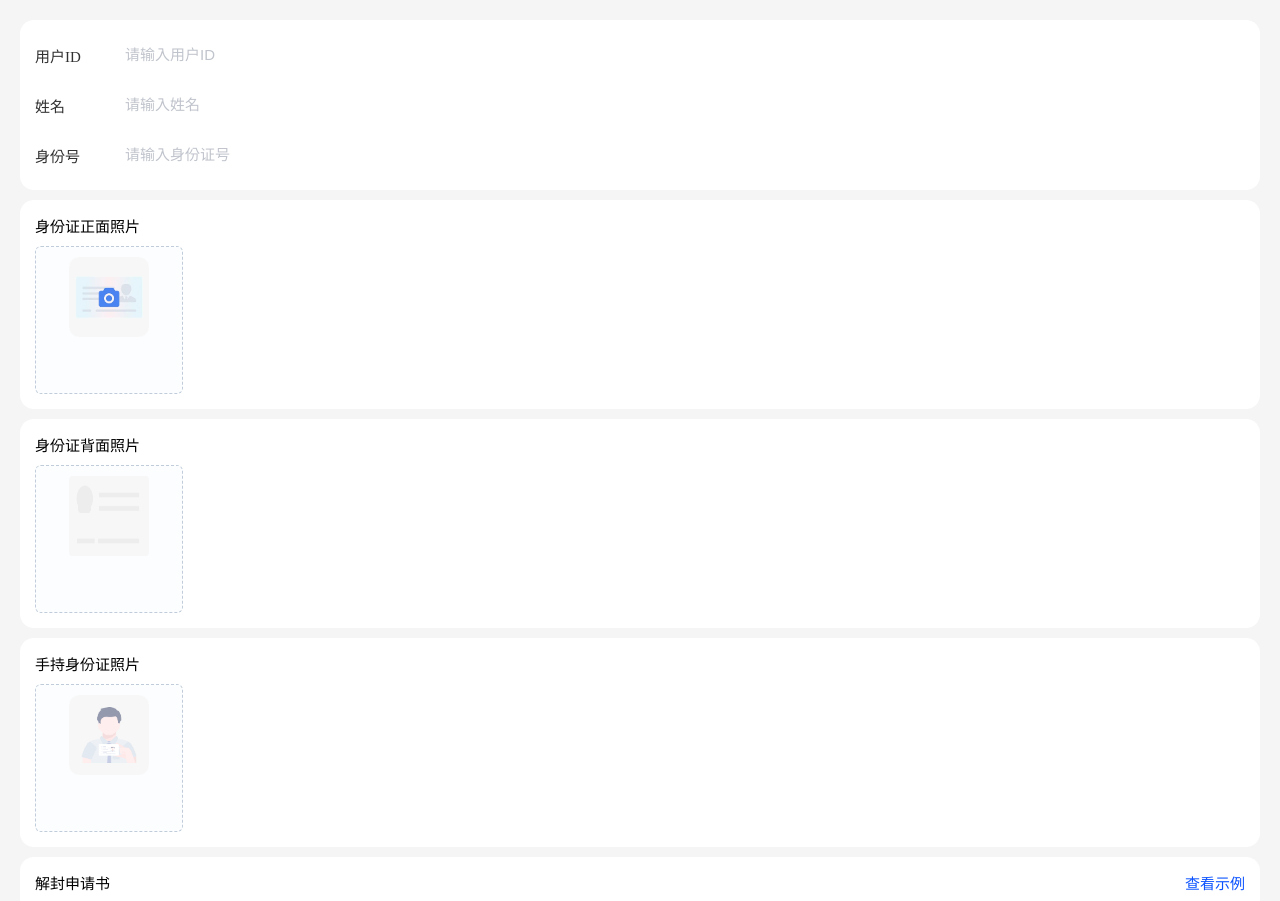
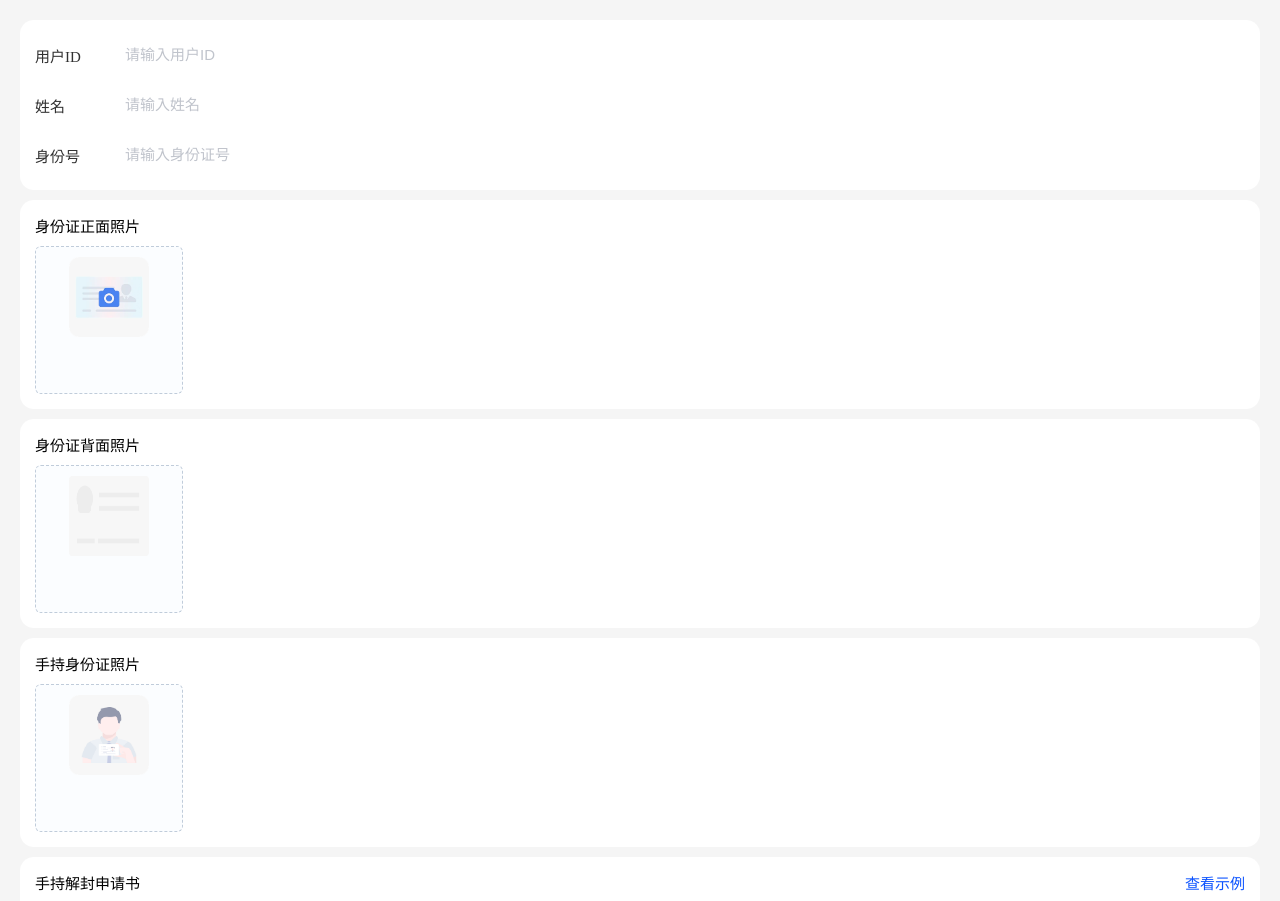
Before and after one commit to windswrold/tool_unlock, a Vue app: page / in a window 1280 px wide. Shown: the top 901 px of the page. Built offline with nearby package versions, Linux system fonts and the light colour scheme.

Commit message:
Wind：手持解封

```diff
--- a/src/App.vue
+++ b/src/App.vue
@@ -59,7 +59,7 @@
 
 		<div class="input_view m10">
 			<div style="display: flex;justify-content: space-between">
-				<div class="upload-view-text">解封申请书</div>
+				<div class="upload-view-text">手持解封申请书</div>
 				<div class="upload-view-default" @click="seeDefault">查看示例</div>
 			</div>
 			<div class="upload-view">
```
Also changed, not shown: 7 other files (tests, documents, lock files or other folders). Lines whose indentation alone changed are shown as unchanged.
